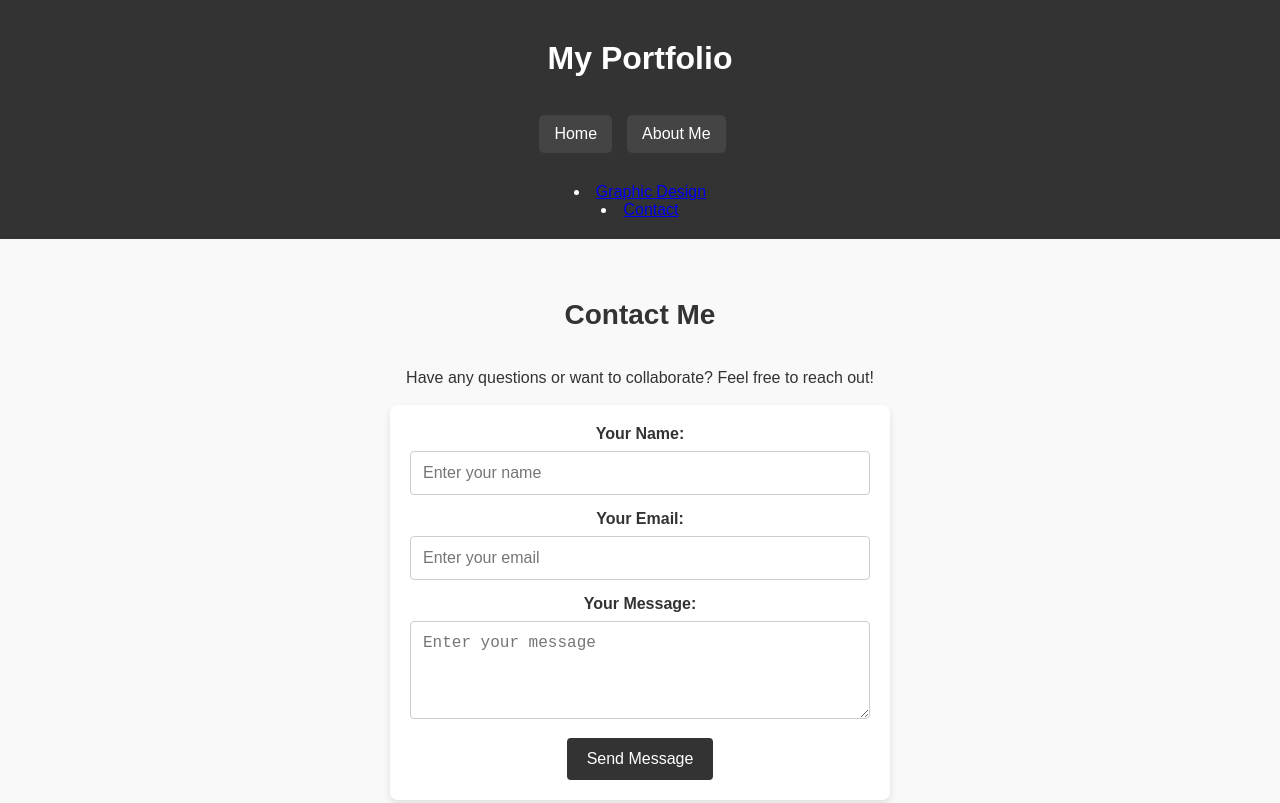
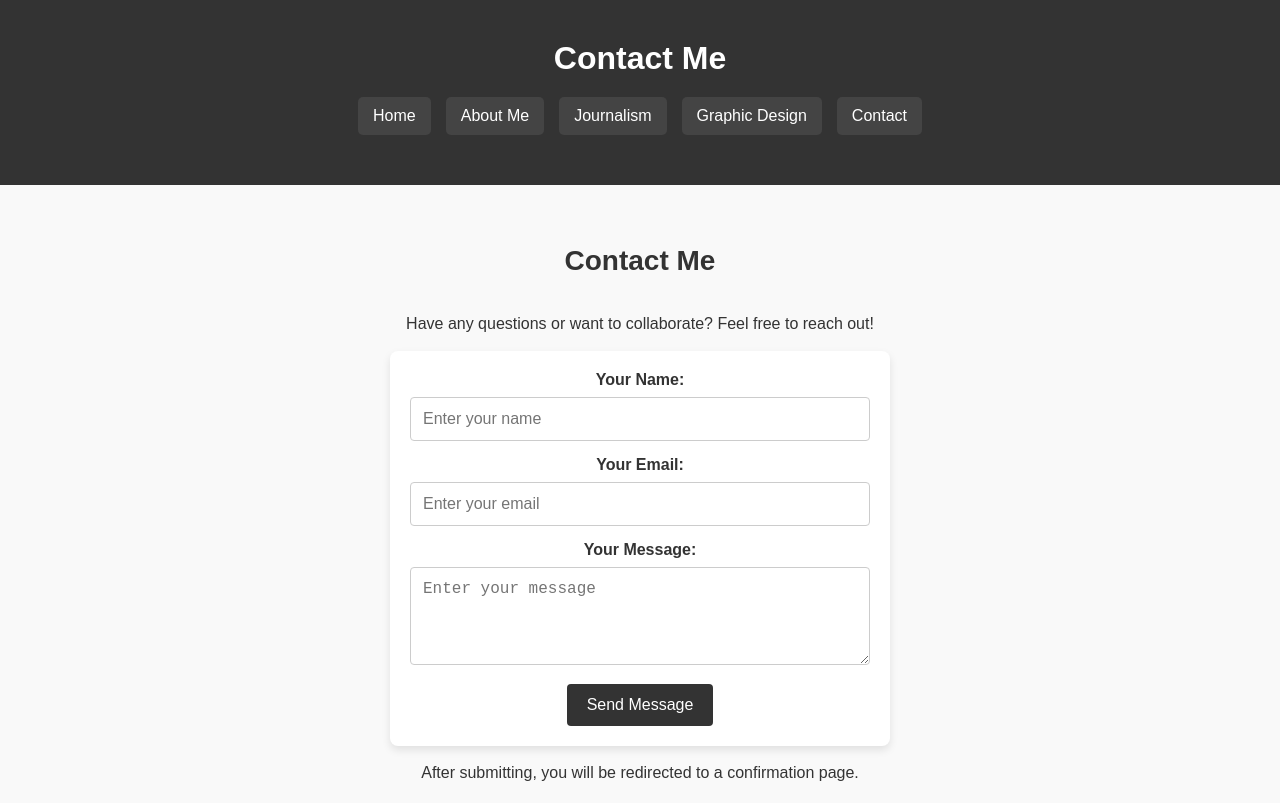
Before and after one commit to ericarem121/portfolio, a plain HTML site: page contact.html in a window 1280 px wide. Shown: the top 803 px of the page. Drawn offline with Linux system fonts and the light colour scheme.

Commit message:
Update contact.html

```diff
--- a/contact.html
+++ b/contact.html
@@ -4,22 +4,18 @@
   <meta charset="UTF-8">
   <meta name="viewport" content="width=device-width, initial-scale=1.0">
   <meta http-equiv="X-UA-Compatible" content="ie=edge">
-  <title>Journalism | My Portfolio</title>
+  <title>Contact | My Portfolio</title>
   <link rel="stylesheet" href="style.css">
-  <script src="script.js" defer></script>
 </head>
 <body>
   <header>
     <div class="container">
-      <h1>My Portfolio</h1>
-      <br>
+      <h1>Contact Me</h1>
       <nav>
         <ul>
           <li><a href="index.html">Home</a></li>
           <li><a href="about.html">About Me</a></li>
-          <li class="dropdown">
-                        </div>
-          </li>
+          <li><a href="journalism.html">Journalism</a></li>
           <li><a href="graphic-design.html">Graphic Design</a></li>
           <li><a href="contact.html">Contact</a></li>
         </ul>
```
